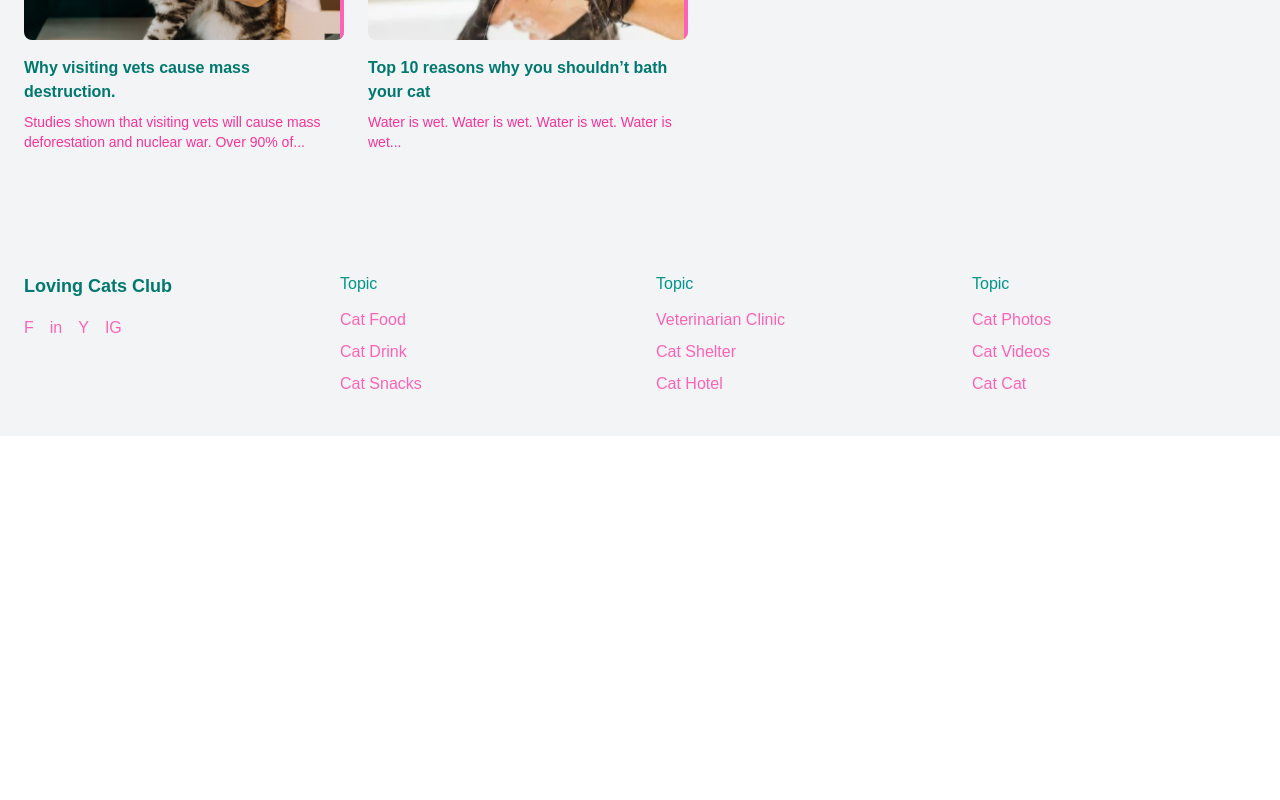
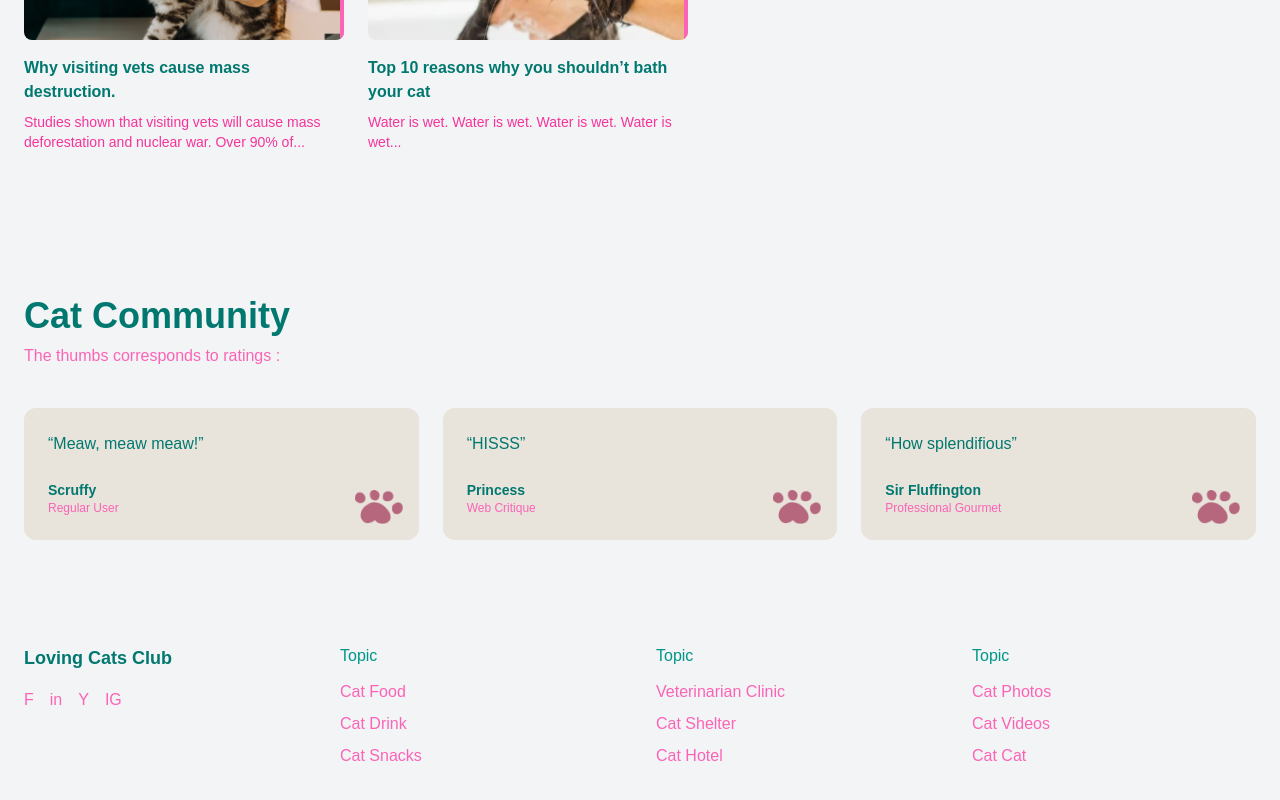
Before and after one commit to durianbeetroot/loving-cats-club, a Next.js app: page / in a window 1280 px wide. Shown: the part 2452-3252 px from the top of the page. Before the commit the page ends 2888 px from the top, so only its background shows below. Built offline with nearby package versions, Linux system fonts and the light colour scheme.

Commit message:
Added cat community

```diff
--- /dev/null
+++ b/app/components/catcommunity.tsx
@@ -0,0 +1,69 @@
+import Image from "next/image";
+
+export default function CatCommunity() {
+  const reviews = [
+    {
+      quote: "Meaw, meaw meaw!",
+      name: "Scruffy",
+      role: "Regular User",
+    },
+    {
+      quote: "HISSS",
+      name: "Princess",
+      role: "Web Critique",
+    },
+    {
+      quote: "How splendifious",
+      name: "Sir Fluffington",
+      role: "Professional Gourmet",
+    },
+  ];
+
+  return (
+    <section className="bg-gray-100 py-16 px-6">
+      <div className="max-w-7xl mx-auto">
+
+        {/* Title */}
+        <h2 className="text-4xl font-bold text-teal-700 mb-2">
+          Cat Community
+        </h2>
+        <p className="text-pink-400 mb-10">
+          The thumbs corresponds to ratings :
+        </p>
+
+        {/* Cards */}
+        <div className="grid grid-cols-1 md:grid-cols-3 gap-6">
+          {reviews.map((item, index) => (
+            <div
+              key={index}
+              className="bg-[#e8e3db] rounded-xl p-6 relative"
+            >
+              {/* Quote */}
+              <p className="text-teal-700 mb-6">
+                “{item.quote}”
+              </p>
+
+              {/* User */}
+              <div>
+                <p className="font-semibold text-teal-700 text-sm">
+                  {item.name}
+                </p>
+                <p className="text-pink-400 text-xs">
+                  {item.role}
+                </p>
+              </div>
+
+              <Image
+                    src="/paws.png"
+                    alt="Paw"
+                    width={48}
+                    height={48}
+                    className="absolute bottom-4 right-4 pointer-events-none"
+                />
+            </div>
+          ))}
+        </div>
+      </div>
+    </section>
+  );
+}
--- a/app/page.tsx
+++ b/app/page.tsx
@@ -4,6 +4,7 @@ import CatBreeds from "@/app/components/catbreeds";
 import MoreFromUs from "@/app/components/morefromus";
 import YourCat from "./components/yourcat";
 import Hero from "./components/hero";
+import CatCommunity from "./components/catcommunity";
 
 export default function Home() {
   return (
@@ -13,6 +14,7 @@ export default function Home() {
       <CatBreeds />
       <YourCat />
       <MoreFromUs />
+      <CatCommunity />
       <Footer />
 
     </main>
```
Also changed, not shown: public/paws.png (added).
